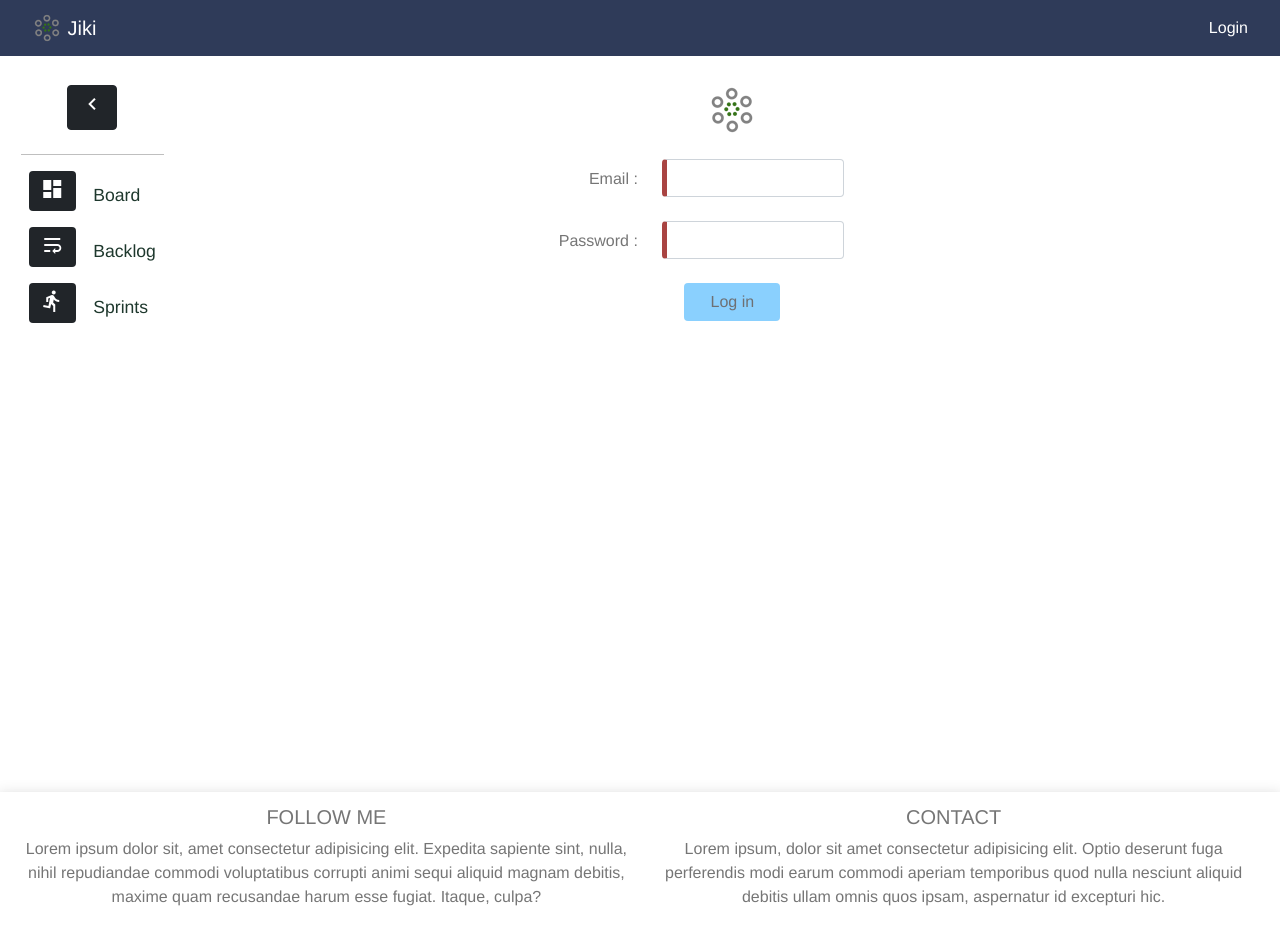
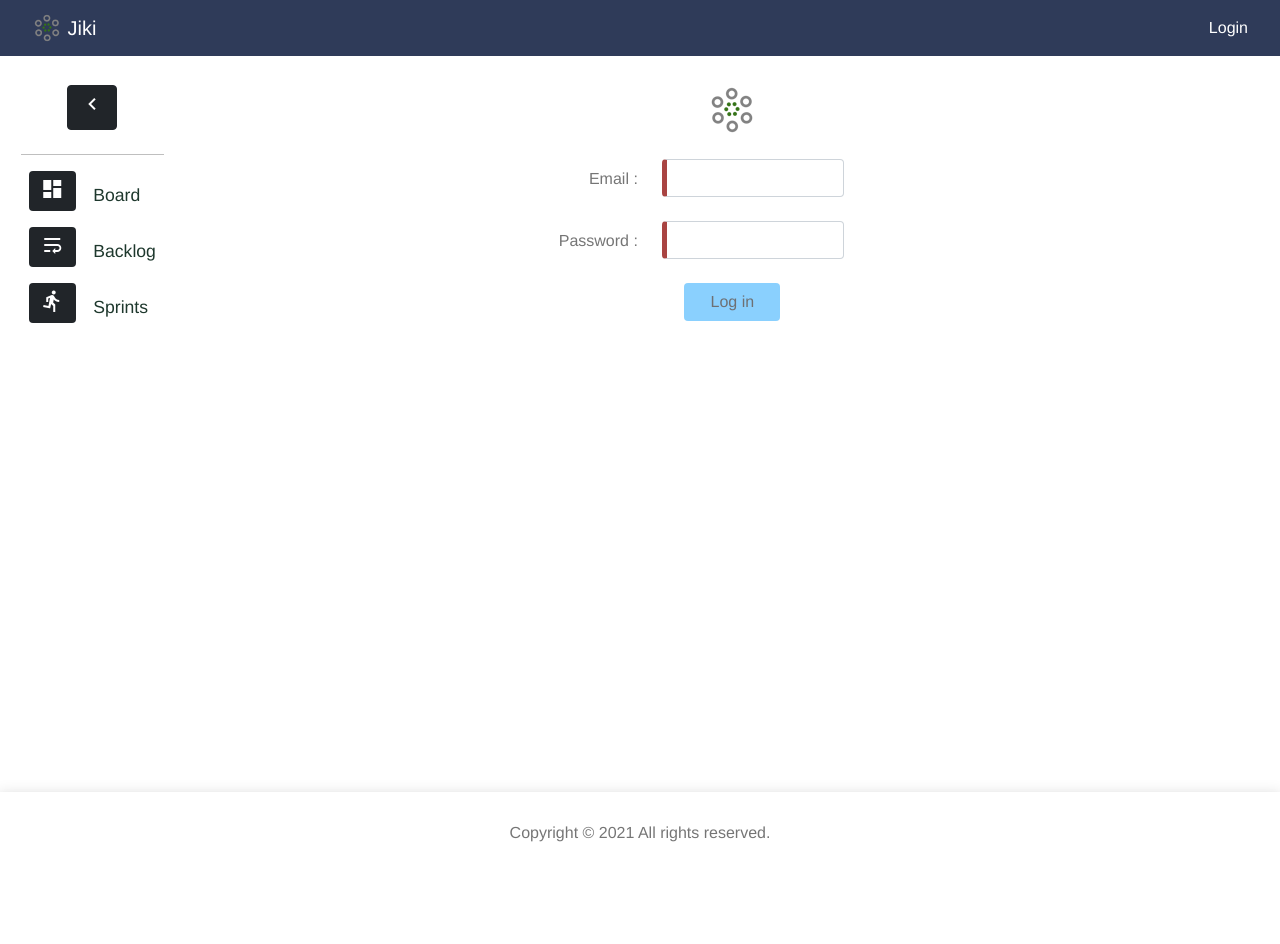
Before and after one commit to mohamedfofana/jiki-client, an Angular app: page /login in a window 1280 px wide. Shown: the top 944 px of the page. After the commit the page ends 874 px from the top, so only its background shows below. Built offline with nearby package versions, Linux system fonts and the light colour scheme.

Commit message:
Update footer

```diff
--- a/src/app/core/layout/footer/footer.component.html
+++ b/src/app/core/layout/footer/footer.component.html
@@ -1,18 +1,8 @@
 <footer class="page-footer font-small teal jiki-shadow-content mat-elevation-z8">
   <div class="container-fluid text-center text-md-left">
     <div class="row">
-      <div class="col-md-6 mt-md-0 mt-3">
-        <h5 class="text-uppercase font-weight-bold">Follow me</h5>
-        <p>Lorem ipsum dolor sit, amet consectetur adipisicing elit. Expedita sapiente sint, nulla, nihil
-          repudiandae commodi voluptatibus corrupti animi sequi aliquid magnam debitis, maxime quam recusandae
-          harum esse fugiat. Itaque, culpa?</p>
-      </div>
-      <hr class="clearfix w-100 d-md-none pb-3">
-      <div class="col-md-6 mb-md-0 mb-3">
-        <h5 class="text-uppercase font-weight-bold">Contact</h5>
-        <p>Lorem ipsum, dolor sit amet consectetur adipisicing elit. Optio deserunt fuga perferendis modi earum
-          commodi aperiam temporibus quod nulla nesciunt aliquid debitis ullam omnis quos ipsam, aspernatur id
-          excepturi hic.</p>
+      <div class="col-md mt-md-0 mt-3">
+
       </div>
     </div>
   </div>
```
